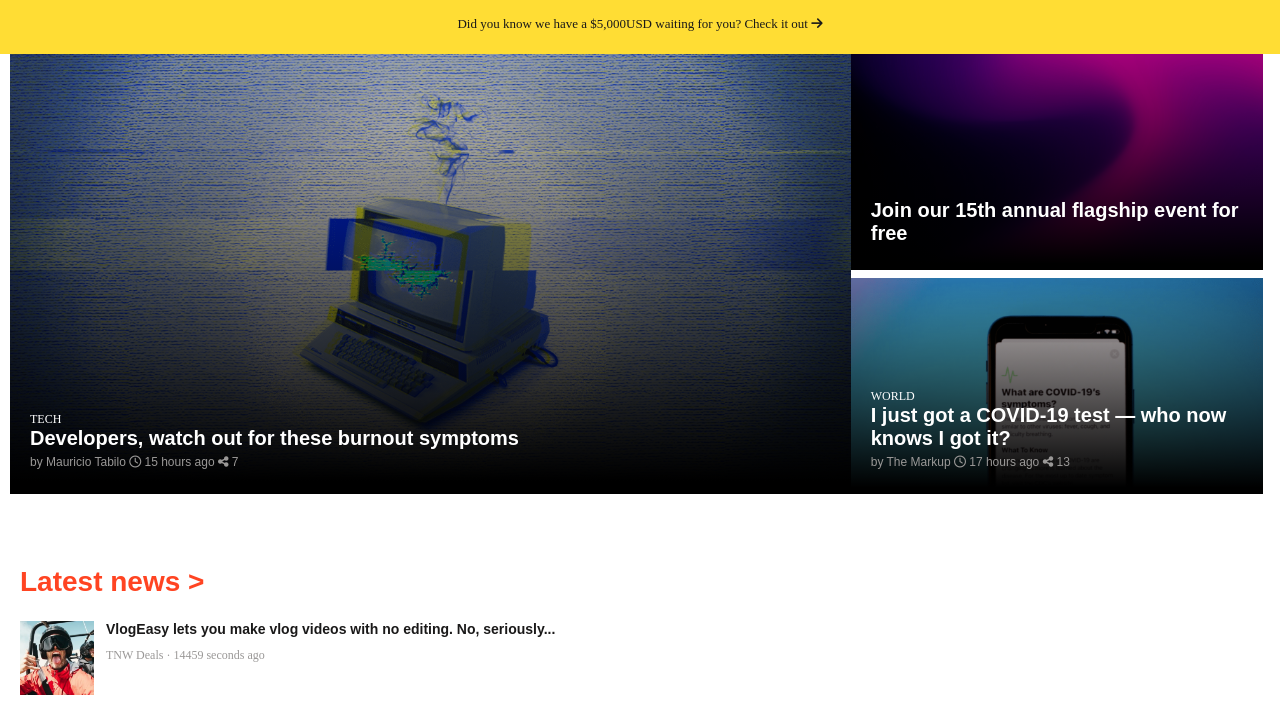
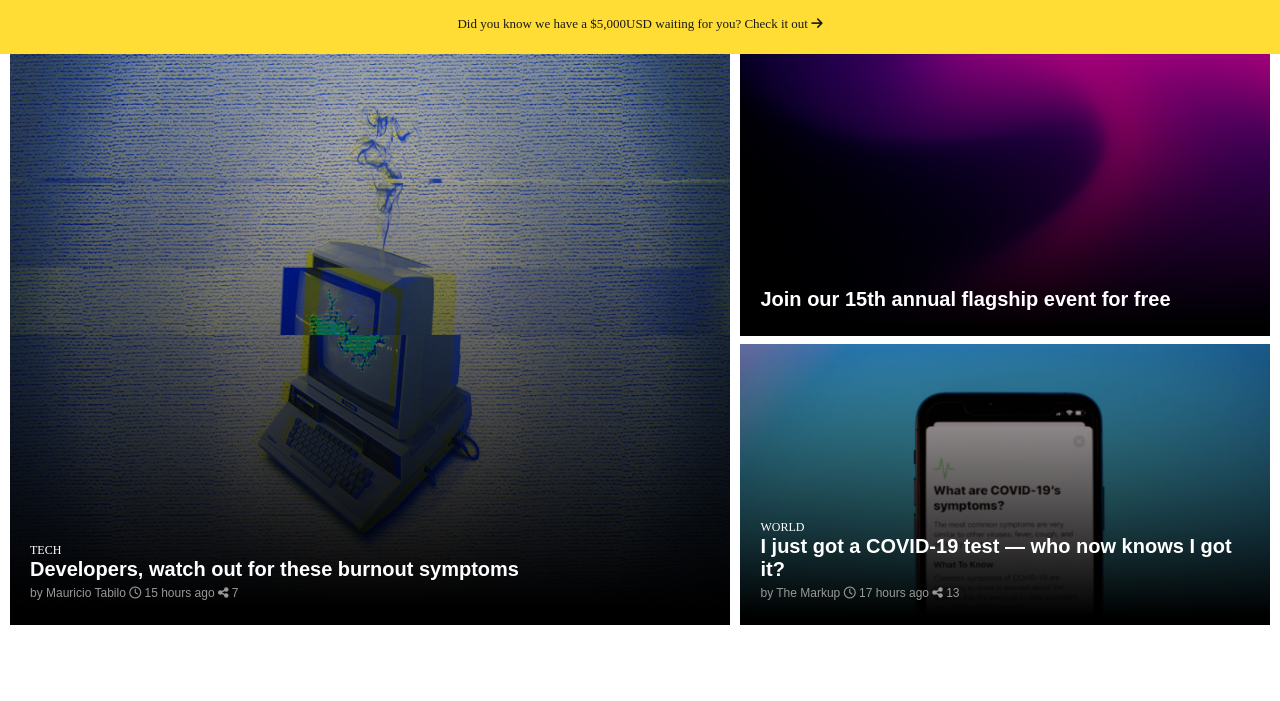
Before and after one commit to edxco/Responsive-website, a plain HTML site: page index.html in a window 1280 px wide. Shown: the part 88-789 px from the top of the page. Drawn offline with Linux system fonts and the light colour scheme; a web font is replaced by a local one.

Commit message:
2nd Row Styling

```diff
--- a/css/style.css
+++ b/css/style.css
@@ -5,16 +5,6 @@ html {
     color: #000;
     /* font-family: Avalon, sans-serif; Font for bold titles */
     /* font-family:Shentox,sans-serif;  Font for main menu */
-}
-
-.m-l90 {
-    padding-left: 90px;
-}
-
-.p-l20,
-.img-4-text,
-.img-4-box-text {
-    padding-left: 20px;
 }
 
 .columns {
@@ -44,6 +34,16 @@ html {
 
 .p-20t {
     padding-top: 20px;
+}
+
+.m-l90 {
+    padding-left: 90px;
+}
+
+.p-l20,
+.img-4-text,
+.img-4-box-text {
+    padding-left: 20px;
 }
 
 /* Header */
@@ -262,7 +262,7 @@ nav {
 }
 
 .img-a {
-    height: 27vh;
+    /* height: 27vh; */
     opacity: 1;
 }
 
@@ -342,8 +342,12 @@ nav {
         display: flex;
     }
 
-    .onehundred-h {
-        height: 440px;
+    .half {
+        width: 70%;
+    }
+
+    .p-responsive {
+        margin-right: 10px;
     }
 
 }
--- a/index.html
+++ b/index.html
@@ -63,7 +63,7 @@
     </header>
     <section class="m-10s medium">
 
-        <div class="img-gradient img-a mb-8 onehundred-h">
+        <div class="img-gradient img-a mb-8 p-responsive">
             <img src="img/article1.png" alt="Main image">
             <div class="eduardo-text">
                 <p><span class="text-sq">TECH</span></p>
@@ -75,7 +75,7 @@
             </div>
         </div>
 
-        <div class="50p">
+        <div class="half">
             <div class="img-gradient img-a mb-8">
                 <img src="img/article2.png" alt="Main image">
                 <div class="eduardo-text">
```
